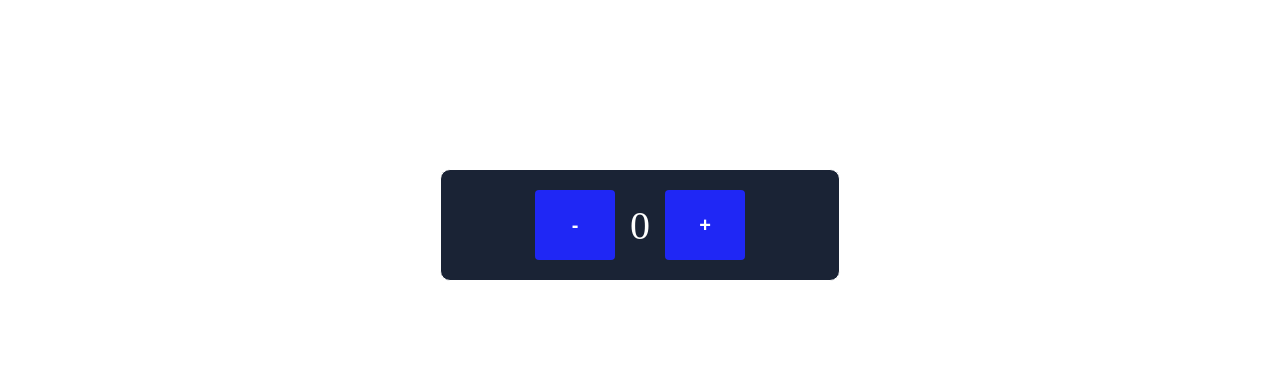
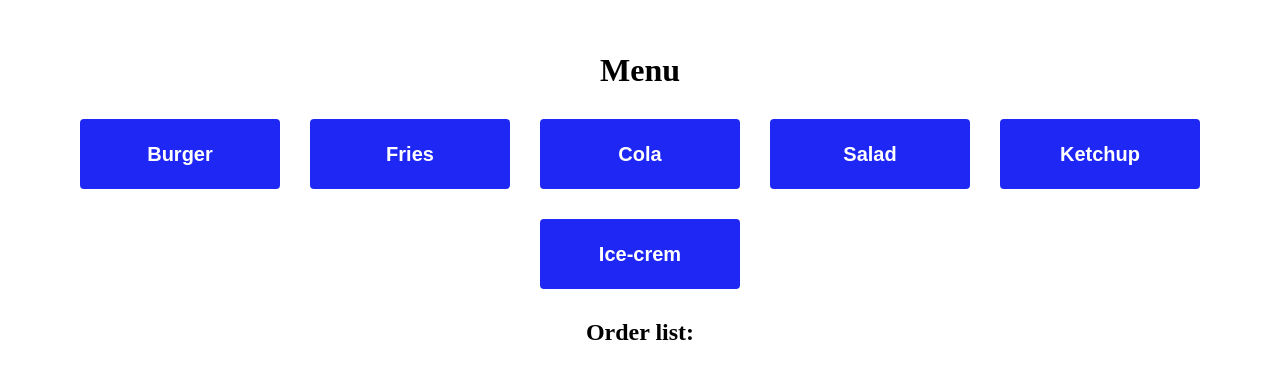
Before and after one commit to galeysh/cohort39fs-reactHase, a React (Create React App) app: page / in a window 1280 px wide. Shown: the part 175-554 px from the top of the page. Built offline with nearby package versions, Linux system fonts and the light colour scheme.

Commit message:
add Lesson4

```diff
--- a/package.json
+++ b/package.json
@@ -9,6 +9,7 @@
     "react": "^18.3.1",
     "react-dom": "^18.3.1",
     "react-scripts": "5.0.1",
+    "uuid": "^10.0.0",
     "web-vitals": "^2.1.4"
   },
   "scripts": {
--- a/src/App.jsx
+++ b/src/App.jsx
@@ -4,20 +4,24 @@
 // import Lesson02 from "./lessons/Lesson02/Lesson02";
 // import Lesson03 from "./lessons/Lesson03/Lesson03"
 import Lesson04 from "./lessons/Lesson04/Lesson04";
+import Lesson05 from "./lessons/Lesson05/Lesson05";
 
 //Homeworks
 // import Homework02 from "./homeworks/Homework02/Homework02";
 import Homework03 from "./homeworks/Homework03/Homework03";
+import Homework04 from "./homeworks/Homework04/Homework04";
 //Consultations
 // import Consultation01 from "./consultations/Consultation01/Consultation01";
 
 function App() {
   return (
     <div className="App">
-      <Lesson04 />
+      <Lesson05 />
+      {/* <Lesson04 /> */}
       {/* <Lesson02 /> */}
       {/* <Homework02 /> */}
       {/* <Homework03 /> */}
+      {/* <Homework04 /> */}
       {/* <Consultation01 /> */}
       {/* <Lesson03 /> */}
     </div>
--- /dev/null
+++ b/src/components/Feedback/Feedback.jsx
@@ -0,0 +1,36 @@
+import { useState } from "react";
+import Button from "../Button/Button";
+// import "styles.css";
+
+function Feedback(){
+    const [like, setLike] = useState(0);
+    const [dislike, setDislike] = useState(0);
+    const onLike = () =>{
+        setLike((prevValue)=> prevValue + 1);
+    };
+    const onDislike = () =>{
+        setDislike((prevValue)=> prevValue + 1);
+    };
+    const resetResults = () =>{
+        setLike(0);
+        setDislike(0);
+    };
+
+    return(
+        <div className="feedback-wrapper">
+            <div className="feedback-control">
+                <div className="buttonwithcount-container">
+                    <Button name="Like" onClick={onLike} />
+                    <p className="count">{like}</p>
+                </div>
+                <div className="buttonwithcount-container">
+                    <Button name="Dislike" onClick={onDislike} />
+                    <p className="count">0</p>
+                </div>
+            </div>
+            <Button name="Reset Results" onClick={resetResults} />
+        </div>
+    );
+}
+
+export default Feedback;
--- /dev/null
+++ b/src/homeworks/Homework04/Homework04.jsx
@@ -0,0 +1,12 @@
+import Feedback from "../../components/Feedback/Feedback";
+import "./styles.css"
+
+function Homework04() {
+    return (
+        <div className="page-wrapper">
+            <Feedback />
+        </div>
+    );
+}
+
+export default Homework04;
--- /dev/null
+++ b/src/homeworks/Homework04/styles.css
@@ -0,0 +1,7 @@
+.page-wrapper {
+    display: flex;
+    flex-direction: column;
+    align-items: center;
+    justify-content: center;
+    flex: 1;
+}
--- /dev/null
+++ b/src/lessons/Lesson05/Lesson05.jsx
@@ -0,0 +1,54 @@
+import {v4} from 'uuid';
+
+import Button from "../../components/Button/Button";
+import "./styles.css";
+import { useState } from "react";
+
+function Lesson05() {
+    const [products, setProducts] =useState([]);
+    const buttonNames = ["Burger", "Fries", "Cola", "Salad", "Ketchup", "Ice-crem"];
+
+
+    const addProduct = (product) => {
+        setProducts((prevValue)=> {
+            return [...prevValue, product];
+        });
+    };
+    const orderList = products.map((value) => {
+        return <li key={v4()} className="product">{value}</li>
+    })
+
+        return (
+        <div className="page-wrapper">
+            <h1>Menu</h1>
+          <div className="button-container">
+            <div className="button-control">
+              <Button name={buttonNames[0]} onClick={() => addProduct(buttonNames[0])} />
+            </div>
+            <div className="button-control">
+              <Button name={buttonNames[1]} onClick={() => addProduct(buttonNames[1])}/>
+            </div>
+            <div className="button-control">
+              <Button name={buttonNames[2]} onClick={() => addProduct(buttonNames[2])} />
+            </div>
+            <div className="button-control">
+              <Button name={buttonNames[3]} onClick={() => addProduct(buttonNames[3])} />
+            </div>
+            <div className="button-control">
+              <Button name={buttonNames[4]} onClick={() => addProduct(buttonNames[4])} />
+            </div>
+            <div className="button-control">
+              <Button name={buttonNames[5]} onClick={() => addProduct(buttonNames[5])} />
+            </div>
+          </div>
+          <div className="order-list-container">
+            <h2>Order list:</h2>
+            <ul>
+               {orderList}
+            </ul>
+          </div>
+        </div>
+      );
+    };
+
+    export default Lesson05;
--- /dev/null
+++ b/src/lessons/Lesson05/styles.css
@@ -0,0 +1,31 @@
+.page-wrapper {
+    display: flex;
+    align-items: center;
+    justify-content: center;
+    flex: 1;
+    padding: 80px;
+    gap: 30px;
+  }
+
+  .button-control {
+    width: 200px;
+  }
+
+  .button-container {
+    display: flex;
+    flex-wrap: wrap;
+    justify-content: center;
+    gap: 30px;
+  }
+
+  .order-list-container{
+    display: flex;
+    flex-direction: column;
+    gap: 20px;
+    align-items: center;
+  }
+
+  .product{
+    font-size: 20px;
+    font-weight: 20px;
+  }
```
Also changed, not shown: src/components/Feedback/styles.css (added), 1 other file (tests, documents, lock files or other folders).
